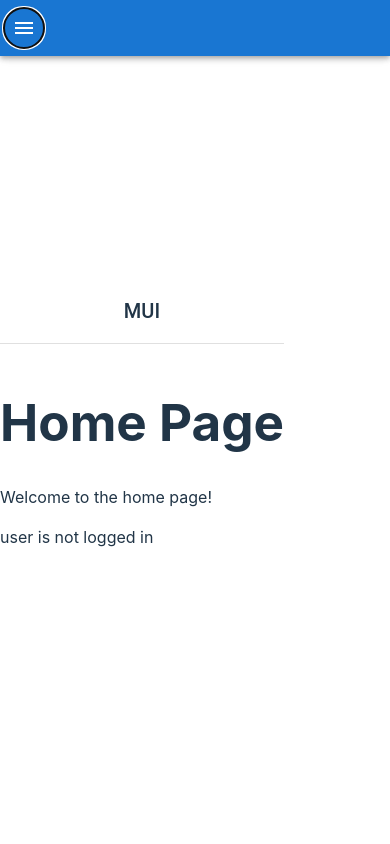
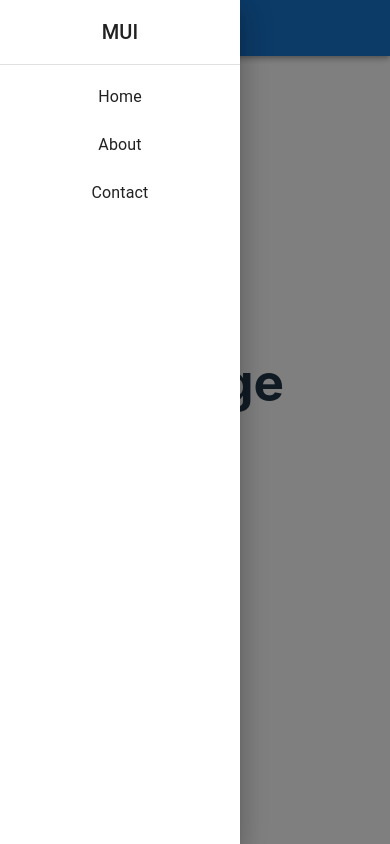
Before and after one commit to iCooKie123/catalog-online, a React (Vite) app: page / in a window 390 px wide. Both pictures are taken after a click on the button "open drawer". Built offline with nearby package versions, Linux system fonts and the light colour scheme.

Commit message:
Refactor NavBar component to use MUI Drawer

```diff
--- a/src/components/navbar/nav-bar/NavBar.tsx
+++ b/src/components/navbar/nav-bar/NavBar.tsx
@@ -5,10 +5,10 @@ import {
 	Button,
 	IconButton,
 	Toolbar,
+	Drawer,
 } from "@mui/material";
 import MenuIcon from "@mui/icons-material/Menu";
 import { useState } from "react";
-import { Show, ShowElse, ShowIf } from "../../show";
 import { DrawerContents } from "../drawer";
 
 interface NavBarProps {
@@ -52,14 +52,22 @@ export const NavBar = ({ navItems }: NavBarProps) => {
 					</Box>
 				</Toolbar>
 			</AppBar>
-			<Show>
-				<ShowIf condition={drawerOpen}>
-					<DrawerContents navItems={[]}></DrawerContents>
-				</ShowIf>
-				<ShowElse>
-					<></>
-				</ShowElse>
-			</Show>
+			<Drawer
+				variant="temporary"
+				open={drawerOpen}
+				onClose={handleDrawerToggle}
+				ModalProps={{
+					keepMounted: true, // Better open performance on mobile.
+				}}
+				sx={{
+					display: { xs: "block", sm: "none" },
+					"& .MuiDrawer-paper": {
+						boxSizing: "border-box",
+						width: 240,
+					},
+				}}>
+				<DrawerContents navItems={navItems} />
+			</Drawer>
 		</>
 	);
 };
```
